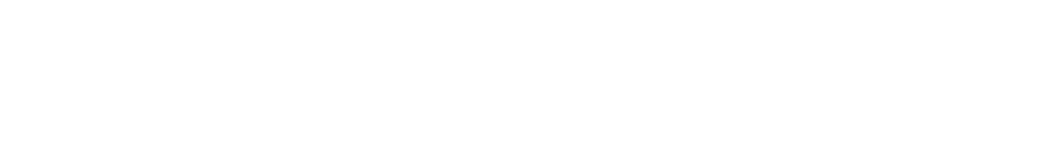
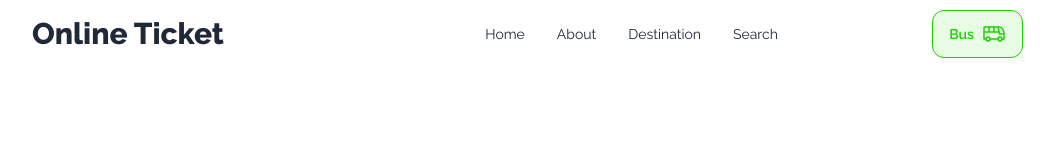
Before and after one commit to 44fahadhasan/a5-online-ticket, a plain HTML site: page index.html in a window 1280 px wide. Shown: the whole page, without its empty margins (121-1175 px from the left). Drawn offline with nearby package versions, Linux system fonts and the light colour scheme.

Commit message:
header section added of this page

```diff
--- a/index.html
+++ b/index.html
@@ -1,5 +1,5 @@
 <!DOCTYPE html>
-<html lang="en" data-theme="light">
+<html lang="en" data-theme="light" class="scroll-smooth">
   <head>
     <meta charset="UTF-8" />
     <meta name="viewport" content="width=device-width, initial-scale=1.0" />
@@ -16,6 +16,61 @@
     <link rel="stylesheet" href="./style.css" />
   </head>
   <body>
+    <header class="w-4/5 mx-auto">
+      <nav class="raleway">
+        <div class="navbar bg-base-100">
+          <div class="navbar-start w-full">
+            <div class="dropdown grow min-[400px]:grow-0">
+              <div tabindex="0" role="button" class="btn btn-ghost lg:hidden">
+                <svg
+                  xmlns="http://www.w3.org/2000/svg"
+                  class="h-5 w-5"
+                  fill="none"
+                  viewBox="0 0 24 24"
+                  stroke="currentColor"
+                >
+                  <path
+                    stroke-linecap="round"
+                    stroke-linejoin="round"
+                    stroke-width="2"
+                    d="M4 6h16M4 12h8m-8 6h16"
+                  />
+                </svg>
+              </div>
+              <ul
+                tabindex="0"
+                class="menu menu-sm dropdown-content mt-3 z-[1] p-2 shadow bg-base-100 rounded-box w-52"
+              >
+                <li><a>Home</a></li>
+                <li><a>About</a></li>
+                <li><a>Destination </a></li>
+                <li><a>Search </a></li>
+              </ul>
+            </div>
+            <a class="btn btn-ghost text-xl hover:bg-white">
+              <h1 class="font-bold lg:font-extrabold lg:text-3xl">
+                Online Ticket
+              </h1></a
+            >
+          </div>
+          <div class="navbar-center hidden lg:flex">
+            <ul class="menu menu-horizontal px-1">
+              <li><a class="hover:bg-white">Home</a></li>
+              <li><a class="hover:bg-white">About</a></li>
+              <li><a class="hover:bg-white">Destination </a></li>
+              <li><a class="hover:bg-white">Search </a></li>
+            </ul>
+          </div>
+          <div class="hidden min-[400px]:flex navbar-end">
+            <a
+              class="btn bg-[#1dd1001A] text-[#1DD100] border border-[#1DD100] rounded-xl hover:bg-[#1dd1001A] hover:border-[#1DD100]"
+              >Bus<img src="./assets/images/bus-icon.png" alt="bus-icon"
+            /></a>
+          </div>
+        </div>
+      </nav>
+    </header>
+
     <!-- below javaScript file link -->
     <script src="./assets/script/utility.js"></script>
     <script src="./assets/script/index.js"></script>
```
